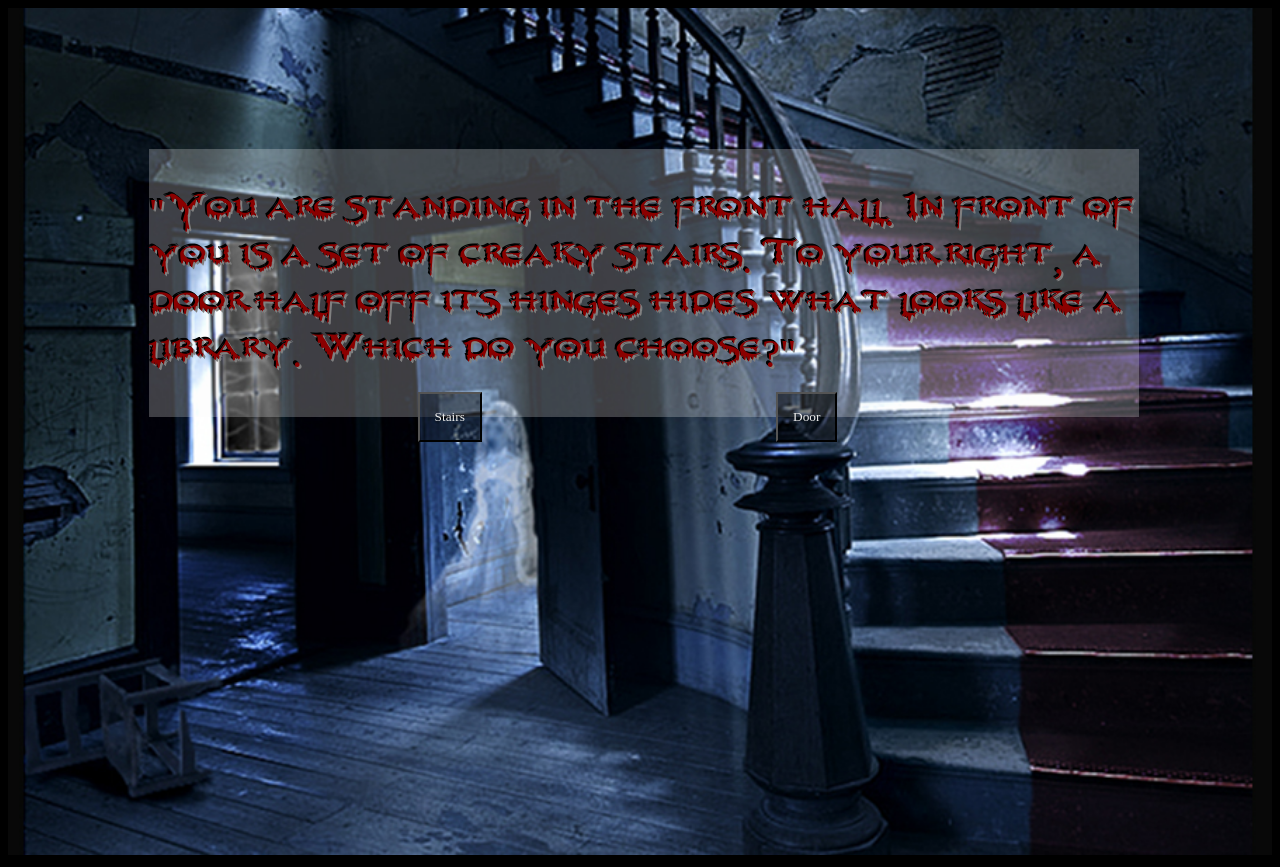
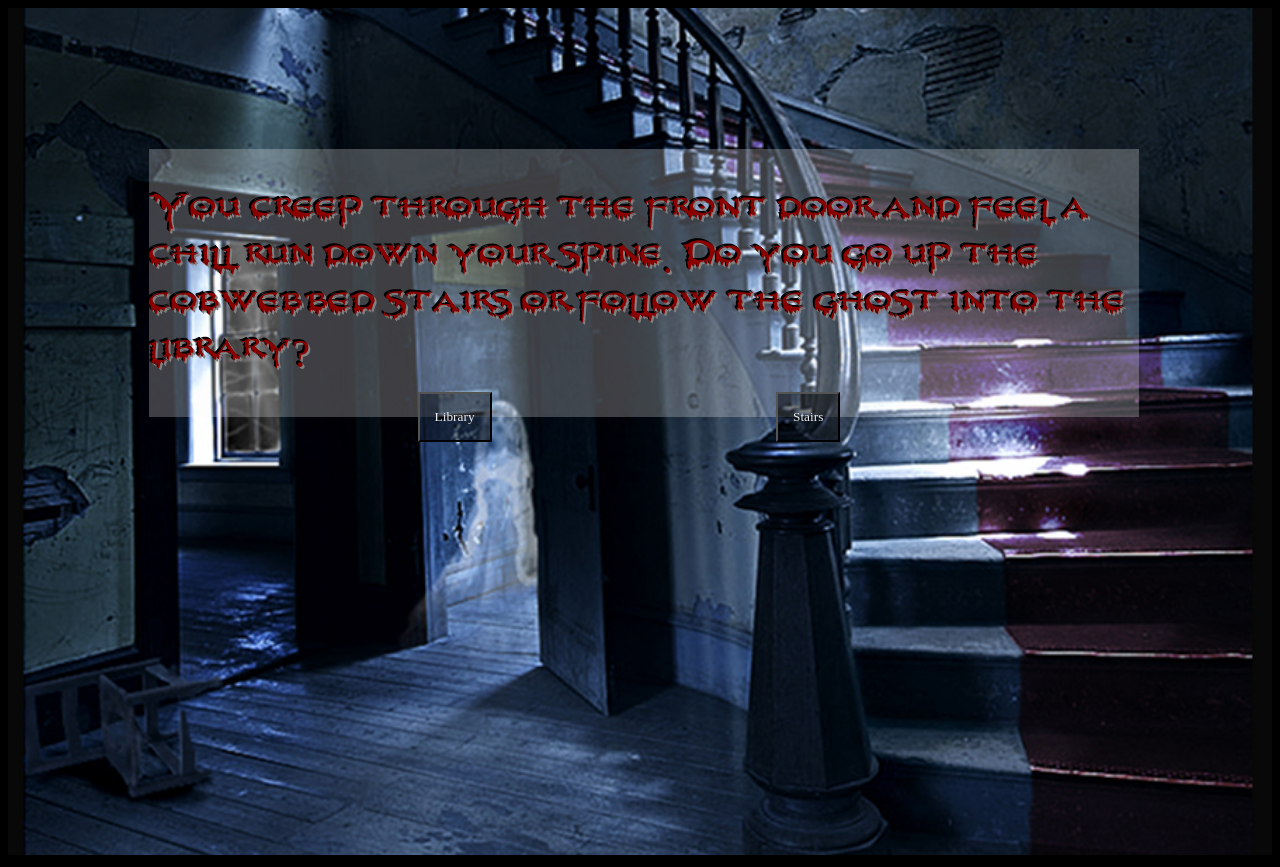
Before and after one commit to Seonaid/hack-cyoa, a website: page public/house.html in a window 1280 px wide. Drawn offline with nearby package versions, Linux system fonts and the light colour scheme; no server answers; a web font is replaced by a local one.

```diff
--- a/public/house.html
+++ b/public/house.html
@@ -7,10 +7,10 @@
   <body>
 
   	<div id="story">
-      <p>"You are standing in the front hall. In front of you is a set of creaky stairs. To your right, a door half off its hinges hides what looks like a library. Which do you choose?"</p></div>
+      <p>You creep through the front door and feel a chill run down your spine. Do you go up the cobwebbed stairs or follow the ghost into the library?</p></div>
 
-      <input type = "Button" class = 'no' id = "10" value = "Stairs" onclick = "sendChoice(this.id)"/>
-      <input type = "Button" class = 'yes' id = "11" value = "Door" onclick = "sendChoice(this.id)"/>
+      <input type = "Button" class = 'yes' id = "10" value = "Stairs" onclick = "sendChoice(this.id)"/>
+      <input type = "Button" class = 'no' id = "11" value = "Library" onclick = "sendChoice(this.id)"/>
 
     <img id = "backpic" src="/assets/css/spookyStairs.jpg" width = "100%" height ="100%" />
 
```
Also changed, not shown: public/library.html (+2 -13 lines).
